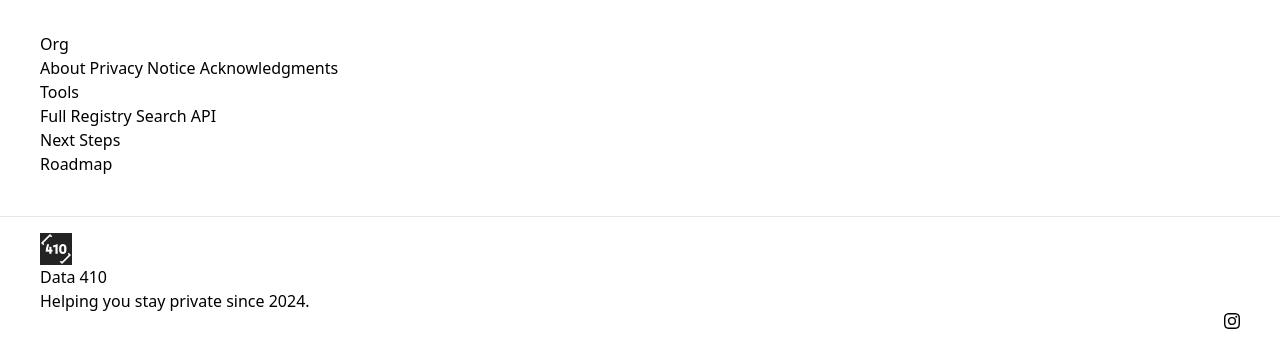
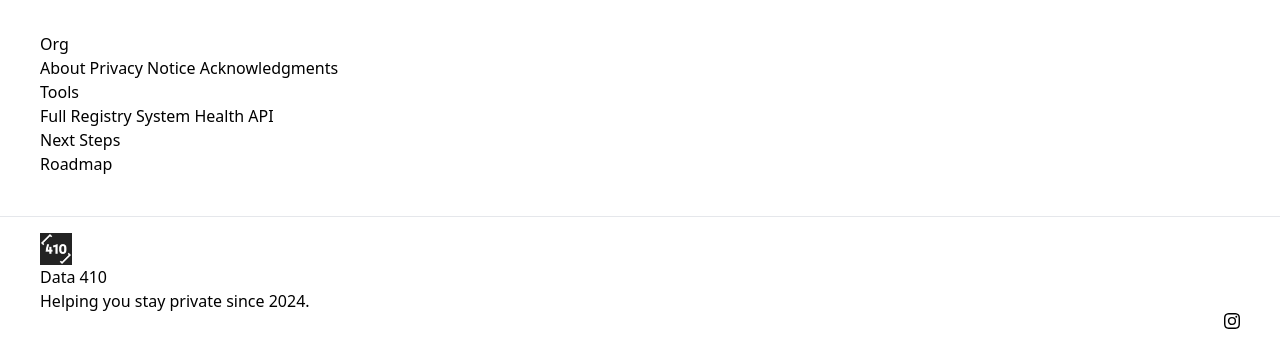
Before and after one commit to johnnyunar/data410, a Django app: page /about/ in a window 1280 px wide. Shown: the part 1314-1659 px from the top of the page. Run offline with Django 5.2, Linux system fonts and the light colour scheme; some libraries are stand-ins or nearby versions.

Commit message:
Add System Health to footer

```diff
--- a/core/templates/core/includes/footer.html
+++ b/core/templates/core/includes/footer.html
@@ -10,8 +10,8 @@
     </nav>
     <nav>
         <h6 class="footer-title">{% trans "Tools" %}</h6>
-         <a href="{% url 'registry' %}" class="link link-hover">{% trans "Full Registry" %}</a>
-        <a href="{% url 'home' %}" class="link link-hover">{% trans "Search" %}</a>
+        <a href="{% url 'registry' %}" class="link link-hover">{% trans "Full Registry" %}</a>
+        <a href="{% url 'health-dashboard' %}" class="link link-hover">{% trans "System Health" %}</a>
         <a href="{% url 'api-home' %}" class="link link-hover">{% trans "API" %}</a>
         {# <a class="link link-hover">Status</a> #}
     </nav>
```
